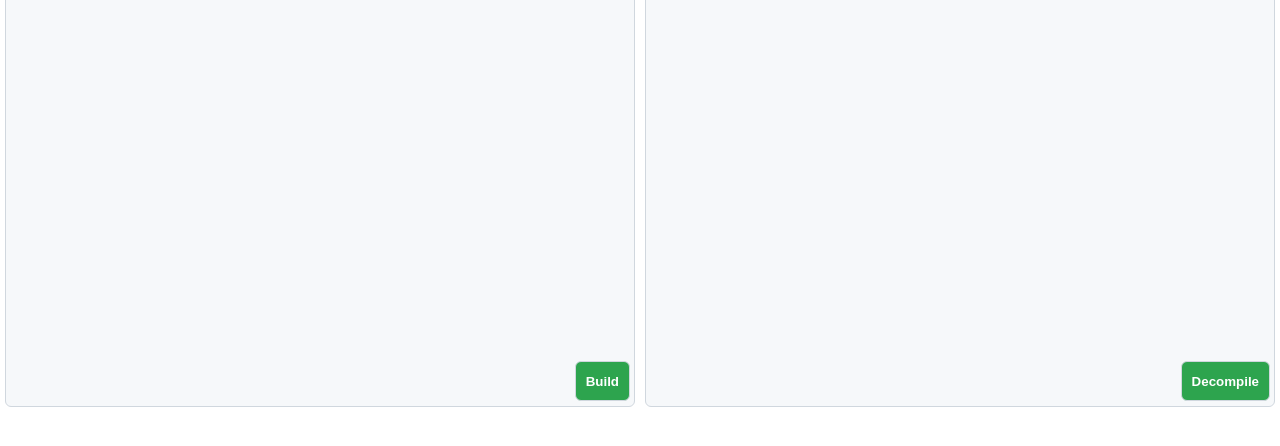
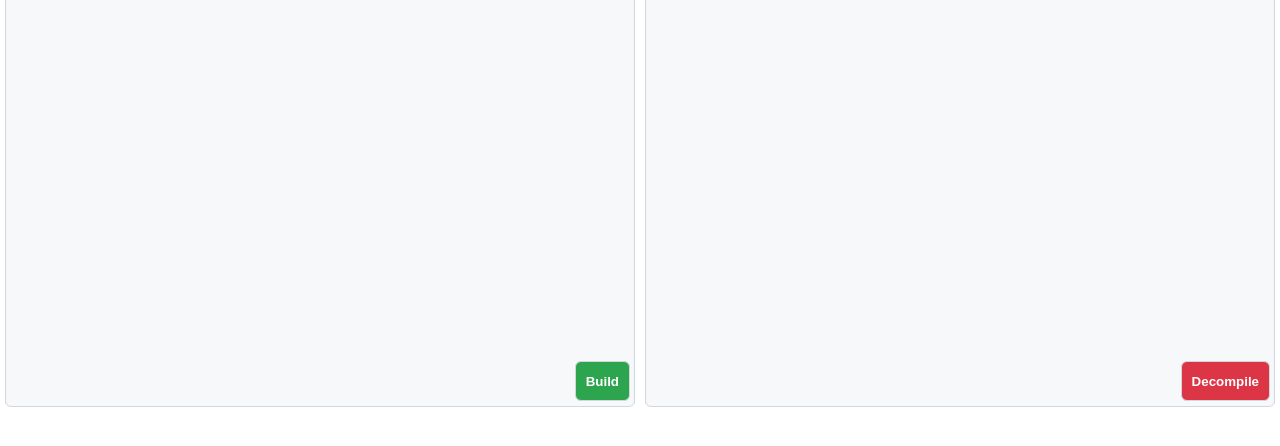
Before and after one commit to Antosser/brainfuck-compiler-web, a website: page index.html in a window 1280 px wide. Shown: the part 178-624 px from the top of the page. Drawn offline with nearby package versions, Linux system fonts and the light colour scheme.

Commit message:
Changed Decompile button color

```diff
--- a/style.css
+++ b/style.css
@@ -70,3 +70,7 @@ textarea {
     font-weight: bold;
     cursor: pointer;
 }
+
+#decompile {
+    background-color: #dc3545;
+}
```
